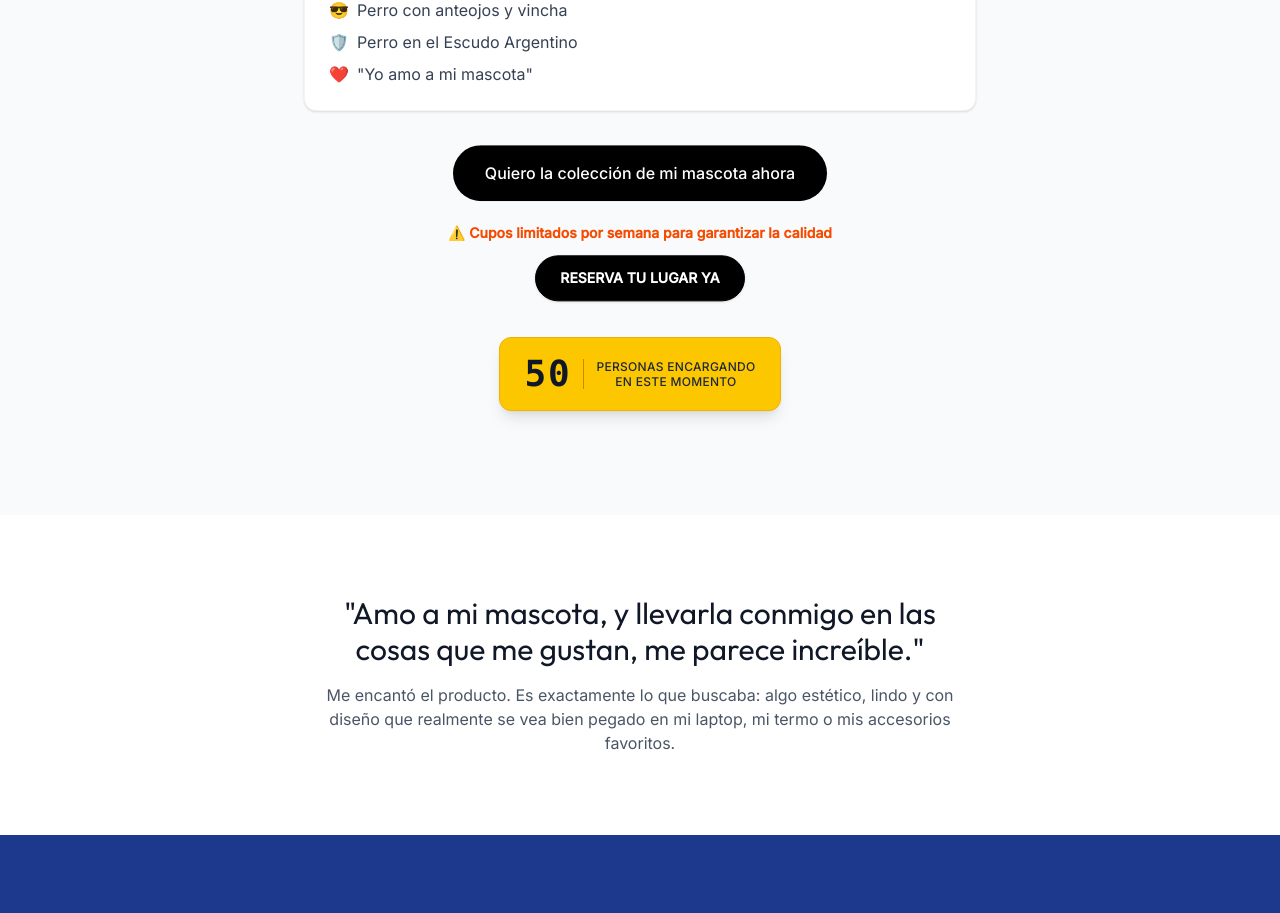
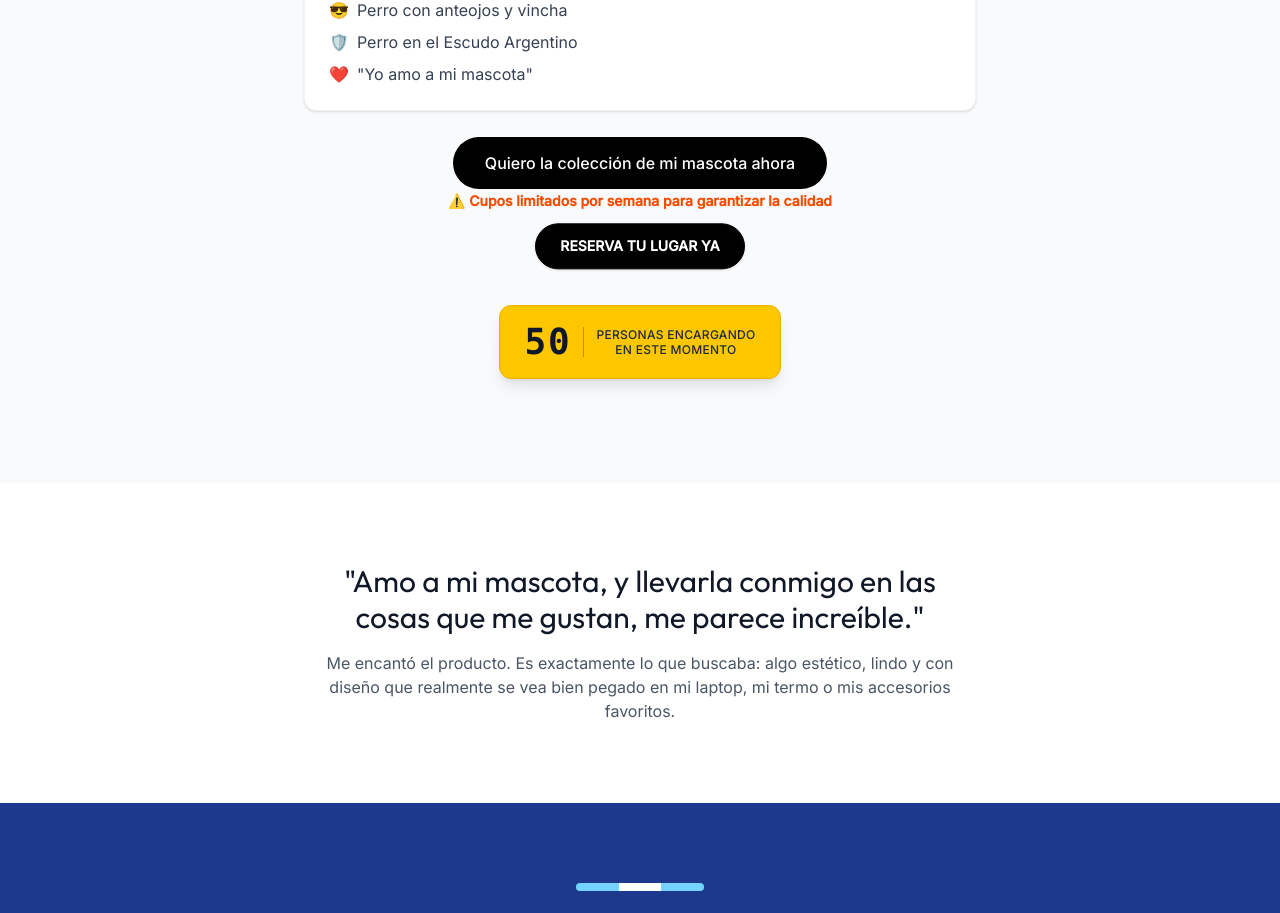
Before and after one commit to designingtotheworld/AMO-A-MI-PERRO-STICKERS-DESIGNS, a React (Vite) app: page / in a window 1280 px wide. Shown: the part 4198-5111 px from the top of the page. Built offline with nearby package versions, Linux system fonts and the light colour scheme.

Commit message:
feat(ui): add purchase links to product CTA buttons
Convert call-to-action buttons into functional links pointing to the Shopify product page to enable user purchases.

```diff
--- a/src/App.tsx
+++ b/src/App.tsx
@@ -57,21 +57,27 @@ export default function App() {
           />
 
           <div className="mt-8 flex flex-col gap-4 max-w-sm mx-auto mb-10">
-            <motion.button
-              className="bg-yellow-400 text-black px-10 py-5 rounded-full font-bold hover:bg-yellow-300 transition shadow-lg hover:shadow-xl transform hover:scale-105 active:scale-95 text-lg"
+            <motion.a
+              href="https://ux0sm3-jg.myshopify.com/products/plancha-de-stickers-uv-personalizados-amo-a-mi-mascota-coleccion-pasiones-argentinas?variant=44181517402200"
+              target="_blank"
+              rel="noopener noreferrer"
+              className="bg-yellow-400 text-black px-10 py-5 rounded-full font-bold hover:bg-yellow-300 transition shadow-lg hover:shadow-xl transform hover:scale-105 active:scale-95 text-lg text-center"
               animate={{ y: [0, -5, 0] }}
               transition={{ repeat: Infinity, duration: 2, ease: "easeInOut" }}
             >
               ¡Quiero mi colección ahora!
-            </motion.button>
+            </motion.a>
             <p className="text-orange-600 text-sm font-semibold text-center">⚠️ Cupos limitados por semana</p>
-            <motion.button
-              className="bg-gradient-to-r from-green-600 to-green-500 text-white px-10 py-5 rounded-full font-bold hover:from-green-500 hover:to-green-400 transition shadow-lg hover:shadow-xl transform hover:scale-105 active:scale-95 text-lg"
+            <motion.a
+              href="https://ux0sm3-jg.myshopify.com/products/plancha-de-stickers-uv-personalizados-amo-a-mi-mascota-coleccion-pasiones-argentinas?variant=44181517402200"
+              target="_blank"
+              rel="noopener noreferrer"
+              className="bg-gradient-to-r from-green-600 to-green-500 text-white px-10 py-5 rounded-full font-bold hover:from-green-500 hover:to-green-400 transition shadow-lg hover:shadow-xl transform hover:scale-105 active:scale-95 text-lg text-center"
               animate={{ y: [0, -5, 0] }}
               transition={{ repeat: Infinity, duration: 2.5, ease: "easeInOut" }}
             >
               RESERVA TU LUGAR YA
-            </motion.button>
+            </motion.a>
             <div className="mt-4 bg-yellow-400 p-6 rounded-3xl shadow-2xl border border-yellow-500 text-center">
               <div className="text-lg font-semibold text-gray-700 uppercase tracking-widest">Encargala hoy por solo:</div>
               <div className="text-4xl font-extrabold text-gray-900 mt-2">$ARS 24.999</div>
@@ -105,21 +111,27 @@ export default function App() {
                 </ul>
             </div>
 
-            <motion.button
-              className="bg-black text-white px-8 py-4 rounded-full font-medium hover:bg-gray-800 transition"
+            <motion.a
+              href="https://ux0sm3-jg.myshopify.com/products/plancha-de-stickers-uv-personalizados-amo-a-mi-mascota-coleccion-pasiones-argentinas?variant=44181517402200"
+              target="_blank"
+              rel="noopener noreferrer"
+              className="bg-black text-white px-8 py-4 rounded-full font-medium hover:bg-gray-800 transition text-center"
               animate={{ y: [0, -10, 0] }}
               transition={{ repeat: Infinity, duration: 2, ease: "easeInOut" }}
             >
               Quiero la colección de mi mascota ahora
-            </motion.button>
+            </motion.a>
             <p className="mt-4 text-orange-600 text-sm font-semibold">⚠️ Cupos limitados por semana para garantizar la calidad</p>
-            <motion.button
+            <motion.a
+              href="https://ux0sm3-jg.myshopify.com/products/plancha-de-stickers-uv-personalizados-amo-a-mi-mascota-coleccion-pasiones-argentinas?variant=44181517402200"
+              target="_blank"
+              rel="noopener noreferrer"
               className="mt-4 flex justify-center items-center gap-2 text-white bg-black hover:bg-gray-800 rounded-full py-3 px-6 w-fit mx-auto border border-black font-semibold text-sm shadow-sm transition-all"
               animate={{ y: [0, -5, 0] }}
               transition={{ repeat: Infinity, duration: 2.5, ease: "easeInOut" }}
             >
               <span>RESERVA TU LUGAR YA</span>
-            </motion.button>
+            </motion.a>
 
             <div className="mt-8 mb-6 inline-block">
                 <div className="flex items-center gap-3 bg-yellow-400 text-gray-900 px-6 py-4 rounded-xl border border-yellow-500 shadow-lg">
@@ -266,9 +278,14 @@ export default function App() {
             </div>
           </div>
 
-          <button className="mt-10 w-full bg-gradient-to-r from-yellow-400 to-yellow-300 text-gray-900 py-6 rounded-2xl font-bold text-xl hover:from-yellow-300 hover:to-yellow-200 transition transform hover:scale-105 active:scale-95 shadow-lg">
+          <a
+            href="https://ux0sm3-jg.myshopify.com/products/plancha-de-stickers-uv-personalizados-amo-a-mi-mascota-coleccion-pasiones-argentinas?variant=44181517402200"
+            target="_blank"
+            rel="noopener noreferrer"
+            className="mt-10 w-full block text-center bg-gradient-to-r from-yellow-400 to-yellow-300 text-gray-900 py-6 rounded-2xl font-bold text-xl hover:from-yellow-300 hover:to-yellow-200 transition transform hover:scale-105 active:scale-95 shadow-lg"
+          >
             ENCARGÁ LA TUYA AHORA
-          </button>
+          </a>
         </div>
       </section>
     </div>
```
